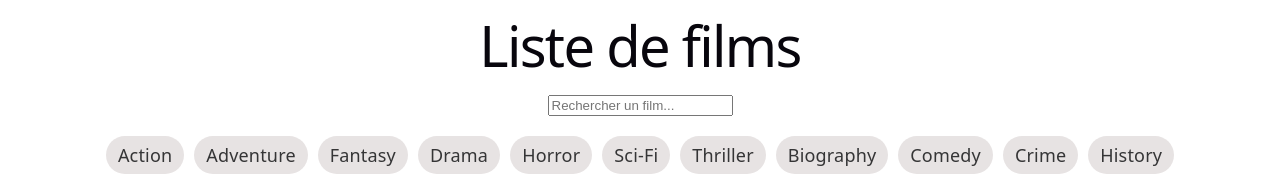
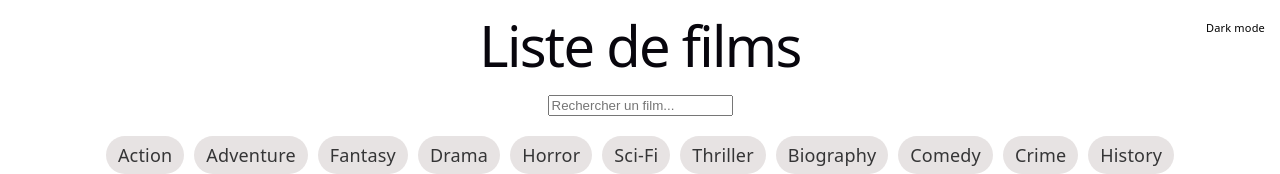
Before and after one commit to TyphaineLeGales/DNAMDE_II, a React (Vite) app: page / in a window 1280 px wide. Shown: the top 174 px of the page. Built offline with nearby package versions, Linux system fonts and the light colour scheme.

Commit message:
dbt dark & light

```diff
--- a/src/App.jsx
+++ b/src/App.jsx
@@ -3,10 +3,22 @@ import Filter from './components/Filter';
 import filmData from './assets/filmData.json';
 import {useState} from "react";
 import Genres from './components/Genres';
+import { useEffect } from 'react';
+
+
 
 function App() {
   const [filter, setFilter] = useState("");
   const [selectedGenre, setSelectedGenre] = useState("");
+  const [mode, setMode] = useState('light');
+
+  useEffect(() => {
+    if (mode === 'dark') {
+      document.body.classList.add('dark');
+    } else {
+      document.body.classList.remove('dark');
+    }
+    }, [mode]);
 
   const filteredFilms = filmData.filter((film) => {
   const genres = film.Genre.split(", ");
@@ -44,7 +56,13 @@ function App() {
     <FilmList films={filteredFilms} />
   )}
 
-
+  <div className = 'container'/>
+  <span className='mode-switch'
+  onClick={() =>
+  setMode(mode === 'dark' ? 'light' : 'dark')
+  }>
+  {mode === 'dark' ? 'Light mode' : 'Dark mode'}
+</span>
     </div>
   );
 }
--- a/src/components/FilmList.css
+++ b/src/components/FilmList.css
@@ -90,3 +90,34 @@ h3{
   color: white;
   cursor: pointer;
 }
+
+
+.active  {
+  background-color: #08060d;
+  color: #fff;
+}
+
+.container {
+  position: relative;
+  max-width: 1400px;
+  padding: 40px 30px;
+}
+
+.mode-switch {
+  position: absolute;
+  right: 15px;
+  top: 15px;
+  font-size: 11px;
+  cursor: pointer;
+  transition: color 0.2s ease-in-out;
+
+  &:hover {
+    color: #50bbf1;
+  }
+}
+
+
+.dark {
+  background-color: #08060d;
+  color: rgb(255, 255, 255);
+}
```
